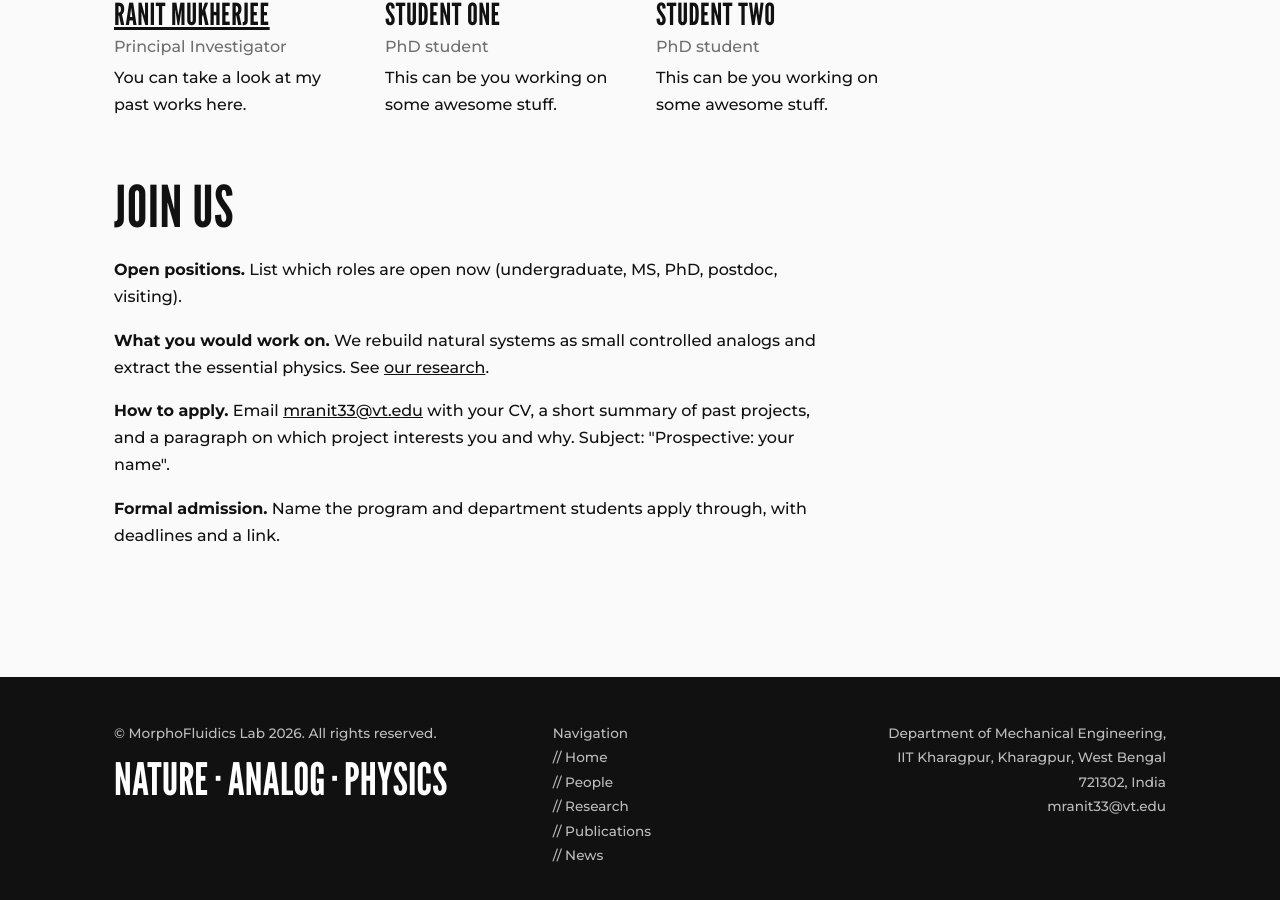
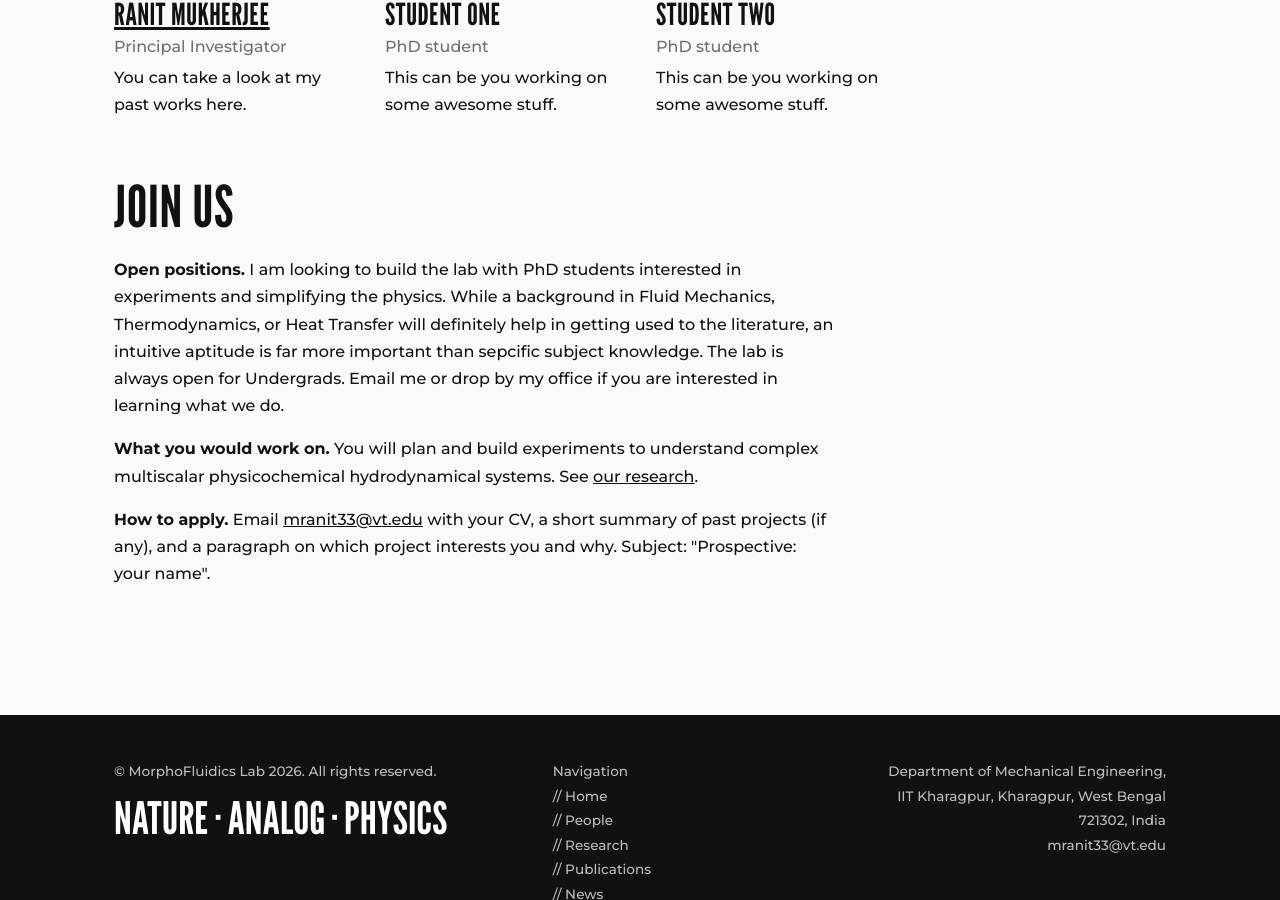
Before and after one commit to ranit-mukherjee/Ranit-lab, a Jekyll site: the page built from people.html, in a window 1280 px wide and 900 px high, scrolled down 571 px. Built offline with Jekyll 4.4.1, drawn with Linux system fonts in a browser that asks for light colours.

Commit message:
people_page_final
changed the people page

```diff
--- a/people.html
+++ b/people.html
@@ -17,9 +17,9 @@ permalink: /people/
 {% for p in site.data.team %}{% if p.status == "alumni" %}<div class="nrow"><span class="nd">{{ p.role }}</span><span><b>{{ p.name }}</b> <span class="mute">{{ p.now }}</span></span></div>{% endif %}{% endfor %} -->
 <h2 class="gap" id="join">Join us</h2>
 <div class="prose">
-<p><b>Open positions.</b> List which roles are open now (undergraduate, MS, PhD, postdoc, visiting).</p>
-<p><b>What you would work on.</b> We rebuild natural systems as small controlled analogs and extract the essential physics. See <a href="{{ '/research/' | relative_url }}">our research</a>.</p>
-<p><b>How to apply.</b> Email <a href="mailto:{{ site.email }}">{{ site.email }}</a> with your CV, a short summary of past projects, and a paragraph on which project interests you and why. Subject: "Prospective: your name".</p>
-<p><b>Formal admission.</b> Name the program and department students apply through, with deadlines and a link.</p>
+<p><b>Open positions.</b> I am looking to build the lab with PhD students interested in experiments and simplifying the physics. While a background in Fluid Mechanics, Thermodynamics, or Heat Transfer will definitely help in getting used to the literature, an intuitive aptitude is far more important than sepcific subject knowledge. The lab is always open for Undergrads. Email me or drop by my office if you are interested in learning what we do.</p>
+<p><b>What you would work on.</b> You will plan and build experiments to understand complex multiscalar physicochemical hydrodynamical systems. See <a href="{{ '/research/' | relative_url }}">our research</a>.</p>
+<p><b>How to apply.</b> Email <a href="mailto:{{ site.email }}">{{ site.email }}</a> with your CV, a short summary of past projects (if any), and a paragraph on which project interests you and why. Subject: "Prospective: your name".</p>
+<!--<p><b>Formal admission.</b> Follow the usual procedure.</p> -->
 </div></div>
 {% include doodle.html file="elder.svg" right="2%" top="260px" w=230 %}
```
